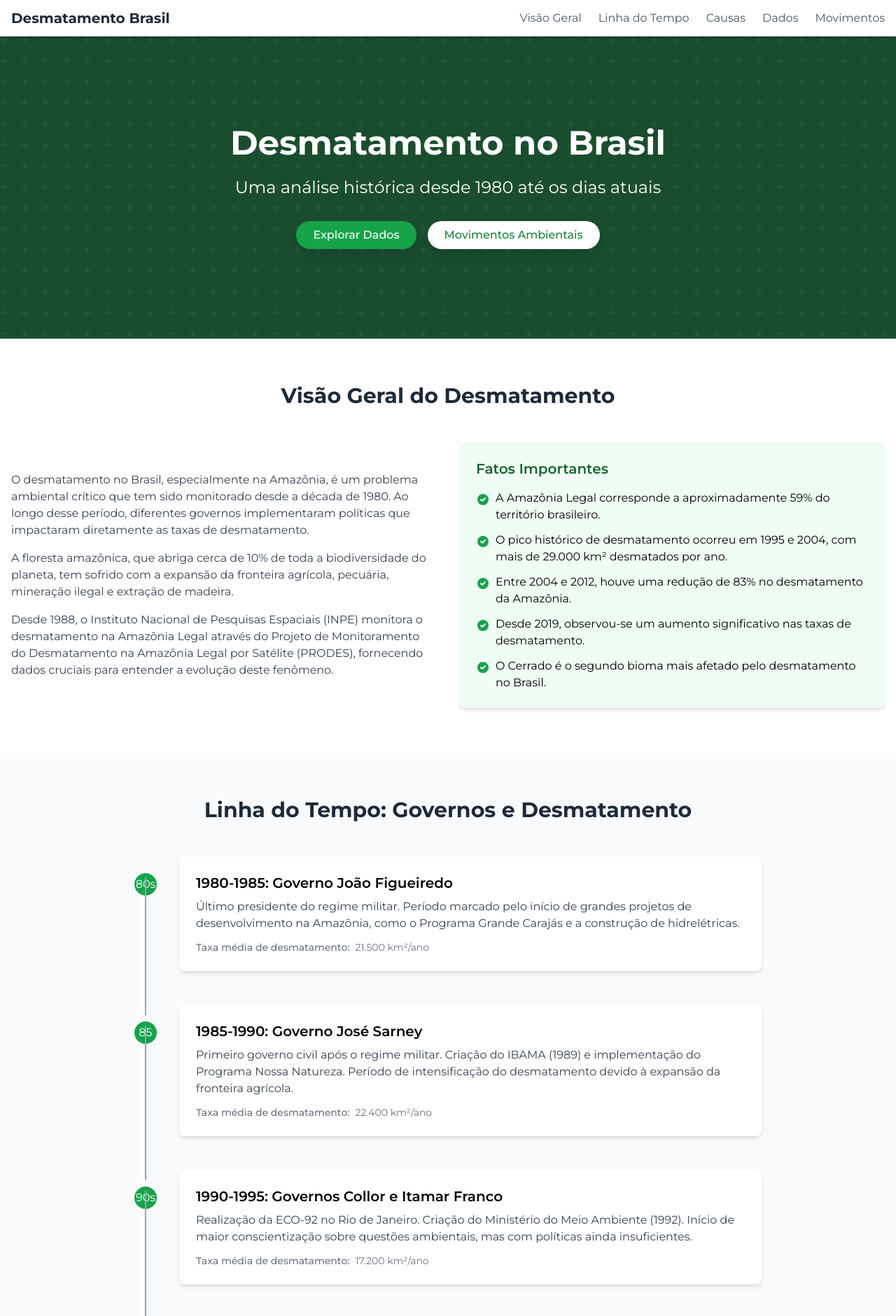
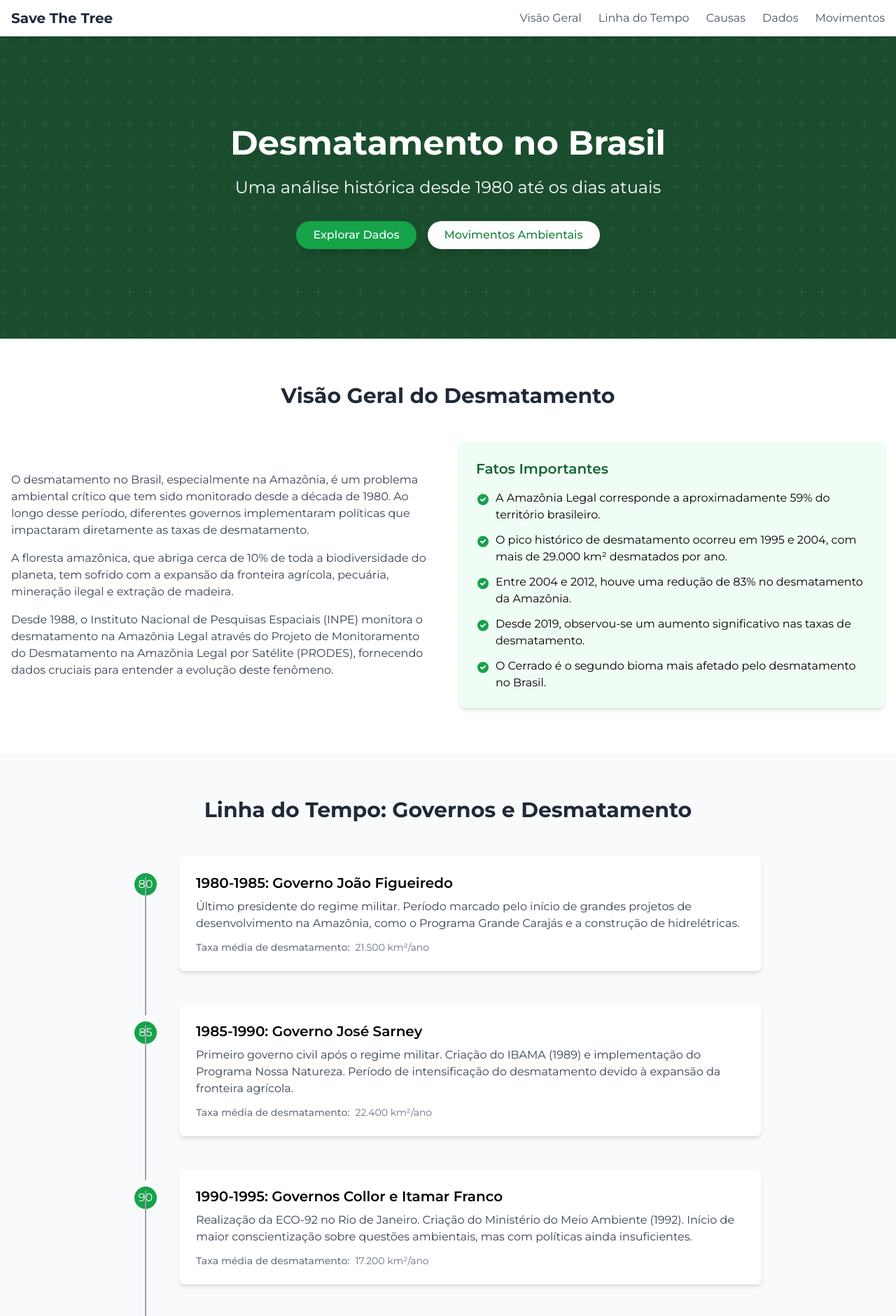
Before and after one commit to Juanzev/savethetreeF, a plain HTML site: page DesmatamentoH.html in a window 1280 px wide. Shown: the top 1881 px of the page at 70% size. Drawn offline with nearby package versions, Linux system fonts and the light colour scheme.

Commit message:
Update DesmatamentoH.html

```diff
--- a/DesmatamentoH.html
+++ b/DesmatamentoH.html
@@ -70,7 +70,7 @@
     <nav class="bg-white shadow-md sticky top-0 z-50">
         <div class="container mx-auto px-4 py-3 flex justify-between items-center">
             <div class="flex items-center space-x-2">
-                <span class="text-xl font-bold text-gray-800">Desmatamento Brasil</span>
+                <span class="text-xl font-bold text-gray-800">Save The Tree</span>
             </div>
             <div class="hidden md:flex space-x-6">
                 <a href="#visao-geral" class="text-gray-600 hover:text-green-600 transition">Visão Geral</a>
@@ -173,7 +173,7 @@
                     <!-- Item 1 -->
                     <div class="timeline-item relative pl-16 pb-12">
                         <div class="timeline-dot bg-green-600 text-white">
-                            <span>80s</span>
+                            <span>80</span>
                         </div>
                         <div class="bg-white p-6 rounded-lg shadow-md">
                             <h3 class="text-xl font-semibold mb-2">1980-1985: Governo João Figueiredo</h3>
@@ -203,7 +203,7 @@
                     <!-- Item 3 -->
                     <div class="timeline-item relative pl-16 pb-12">
                         <div class="timeline-dot bg-green-600 text-white">
-                            <span>90s</span>
+                            <span>90</span>
                         </div>
                         <div class="bg-white p-6 rounded-lg shadow-md">
                             <h3 class="text-xl font-semibold mb-2">1990-1995: Governos Collor e Itamar Franco</h3>
@@ -714,7 +714,7 @@
             </div>
 
             <div class="mt-8 pt-8 border-t border-green-700 text-center text-green-100">
-                <p>&copy; 2023-2025 Desmatamento Brasil, por Juan Patrick - Todos os direitos reservados</p>
+                <p>&copy; 2023-2025 Save The Tree, por Juan Patrick - Todos os direitos reservados</p>
             </div>
         </div>
     </footer>
```
